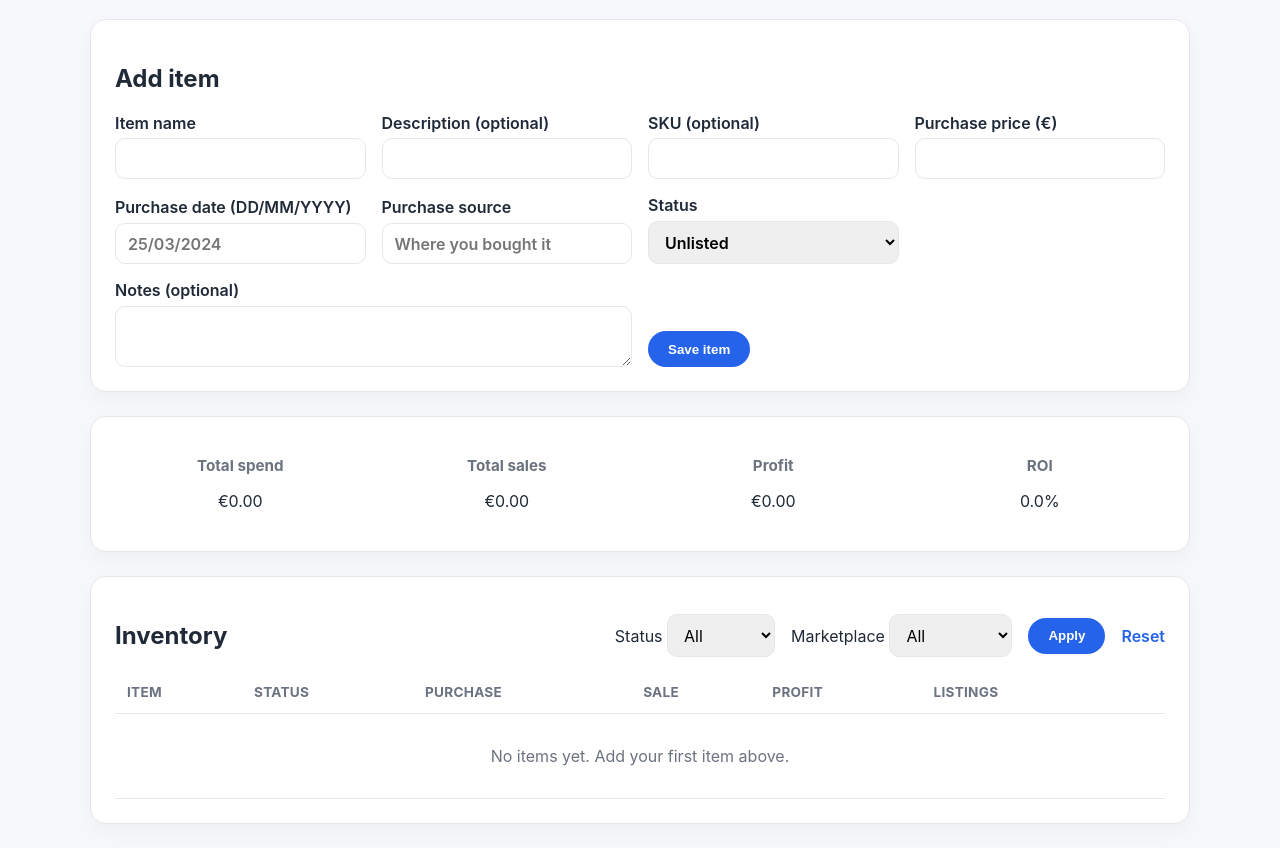
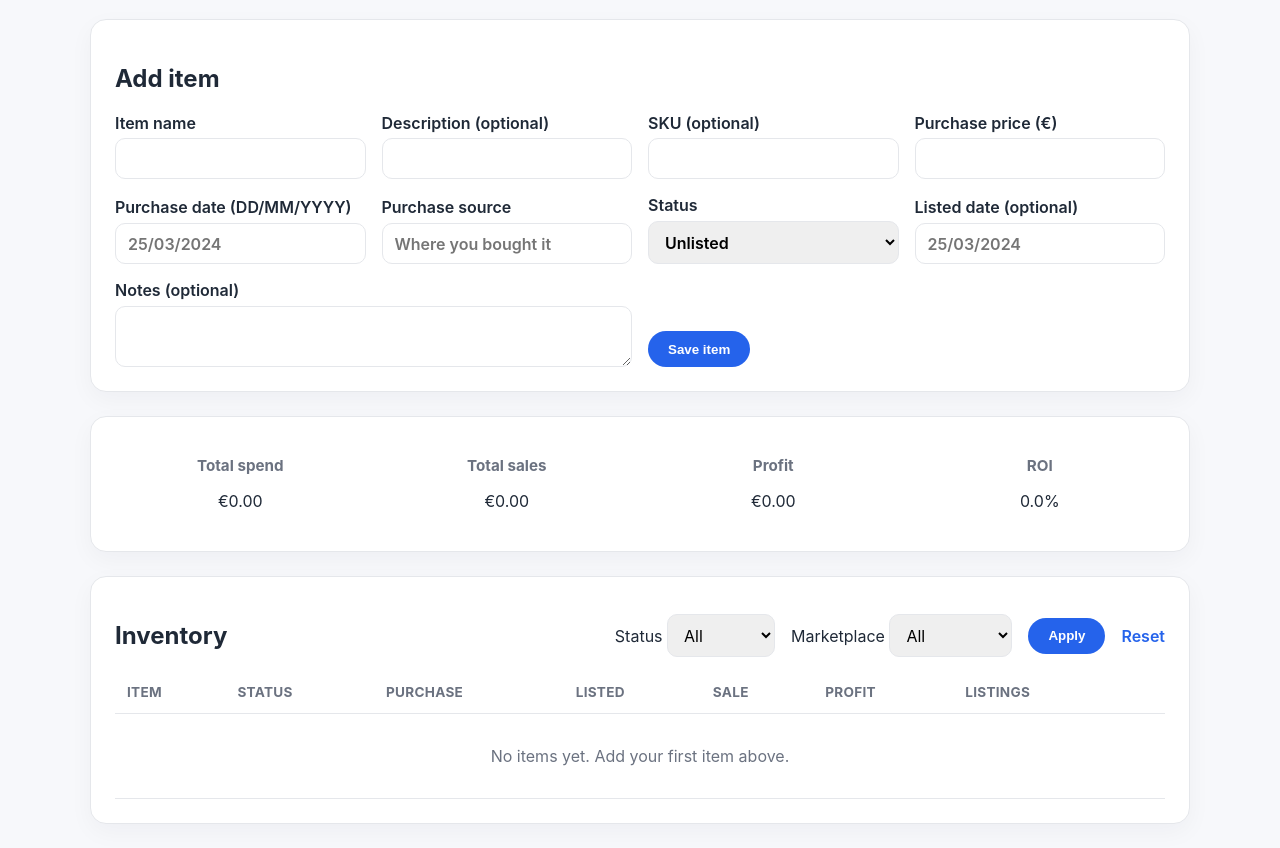
Before and after one commit to ps1-eng/super-potato, a Flask app: page / in a window 1280 px wide. Shown: the part 156-1004 px from the top of the page. Run offline with Flask 3, Linux system fonts and the light colour scheme; data that the repository does not hold is empty.

Commit message:
Add listed date field

```diff
--- a/app.py
+++ b/app.py
@@ -28,6 +28,16 @@ def get_db() -> sqlite3.Connection:
     return conn
 
 
+def ensure_column(conn: sqlite3.Connection, table: str, column: str, column_type: str) -> None:
+    existing = {
+        row["name"]
+        for row in conn.execute(f"PRAGMA table_info({table})").fetchall()
+    }
+    if column in existing:
+        return
+    conn.execute(f"ALTER TABLE {table} ADD COLUMN {column} {column_type}")
+
+
 def init_db() -> None:
     with get_db() as conn:
         conn.execute("PRAGMA foreign_keys = ON")
@@ -42,6 +52,7 @@ def init_db() -> None:
                 purchase_date TEXT NOT NULL,
                 purchase_source TEXT NOT NULL,
                 status TEXT NOT NULL,
+                listed_date TEXT,
                 sale_price REAL,
                 sale_date TEXT,
                 sold_marketplace TEXT,
@@ -61,6 +72,7 @@ def init_db() -> None:
             )
             """
         )
+        ensure_column(conn, "items", "listed_date", "TEXT")
         conn.execute(
             """
             CREATE INDEX IF NOT EXISTS idx_items_sku ON items (sku)
@@ -228,6 +240,7 @@ def add_item() -> Response:
     purchase_date = parse_date(request.form.get("purchase_date", ""))
     purchase_source = request.form.get("purchase_source", "").strip()
     status = request.form.get("status", "Unlisted")
+    listed_date = parse_date(request.form.get("listed_date", ""))
     notes = request.form.get("notes", "").strip() or None
 
     if not name:
@@ -245,14 +258,17 @@ def add_item() -> Response:
     if status not in STATUSES:
         flash("Invalid status.")
         return redirect(url_for("index"))
+    if request.form.get("listed_date", "").strip() and listed_date is None:
+        flash(f"Listed date must be in {DATE_FORMAT} format.")
+        return redirect(url_for("index"))
 
     with get_db() as conn:
         conn.execute(
             """
             INSERT INTO items
-                (name, sku, description, purchase_price, purchase_date, purchase_source, status, notes)
+                (name, sku, description, purchase_price, purchase_date, purchase_source, status, listed_date, notes)
             VALUES
-                (?, ?, ?, ?, ?, ?, ?, ?)
+                (?, ?, ?, ?, ?, ?, ?, ?, ?)
             """,
             (
                 name,
@@ -262,6 +278,7 @@ def add_item() -> Response:
                 purchase_date,
                 purchase_source,
                 status,
+                listed_date,
                 notes,
             ),
         )
@@ -309,7 +326,10 @@ def add_listing(item_id: int) -> Response:
             """,
             (item_id, marketplace, listing_url, listing_date),
         )
-        conn.execute("UPDATE items SET status = 'Listed' WHERE id = ?", (item_id,))
+        conn.execute(
+            "UPDATE items SET status = 'Listed', listed_date = ? WHERE id = ?",
+            (listing_date, item_id),
+        )
     flash("Listing added.")
     return redirect(url_for("item_detail", item_id=item_id))
 
@@ -366,6 +386,7 @@ def export_csv() -> Response:
             "purchase_date",
             "purchase_source",
             "status",
+            "listed_date",
             "sale_price",
             "sale_date",
             "sold_marketplace",
@@ -381,6 +402,7 @@ def export_csv() -> Response:
                 item["purchase_date"],
                 item["purchase_source"],
                 item["status"],
+                item["listed_date"] or "",
                 str(item["sale_price"] or ""),
                 item["sale_date"] or "",
                 item["sold_marketplace"] or "",
@@ -426,6 +448,7 @@ def import_csv() -> str | Response:
             purchase_date = parse_date(row.get("purchase_date", ""))
             purchase_source = (row.get("purchase_source") or "").strip()
             status = (row.get("status") or "Unlisted").strip() or "Unlisted"
+            listed_date = parse_date(row.get("listed_date", ""))
             sale_price = parse_decimal(row.get("sale_price", ""))
             sale_date = parse_date(row.get("sale_date", ""))
             sold_marketplace = (row.get("sold_marketplace") or "").strip() or None
@@ -441,8 +464,8 @@ def import_csv() -> str | Response:
                 """
                 INSERT INTO items
                     (name, sku, description, purchase_price, purchase_date, purchase_source, status,
-                     sale_price, sale_date, sold_marketplace, notes)
-                VALUES (?, ?, ?, ?, ?, ?, ?, ?, ?, ?, ?)
+                     listed_date, sale_price, sale_date, sold_marketplace, notes)
+                VALUES (?, ?, ?, ?, ?, ?, ?, ?, ?, ?, ?, ?)
                 """,
                 (
                     name,
@@ -452,6 +475,7 @@ def import_csv() -> str | Response:
                     purchase_date,
                     purchase_source,
                     status,
+                    listed_date,
                     float(sale_price) if sale_price is not None else None,
                     sale_date,
                     sold_marketplace,
--- a/templates/import.html
+++ b/templates/import.html
@@ -10,7 +10,7 @@
   </form>
   <div class="hint">
     <h3>Optional columns</h3>
-    <p>sku, description, status, sale_price, sale_date, sold_marketplace, notes</p>
+    <p>sku, description, status, listed_date, sale_price, sale_date, sold_marketplace, notes</p>
   </div>
 </section>
 {% endblock %}
--- a/templates/index.html
+++ b/templates/index.html
@@ -35,6 +35,10 @@
           <option value="{{ option }}">{{ option }}</option>
         {% endfor %}
       </select>
+    </label>
+    <label>
+      Listed date (optional)
+      <input type="text" name="listed_date" placeholder="25/03/2024" />
     </label>
     <label class="span-2">
       Notes (optional)
@@ -96,6 +100,7 @@
           <th>Item</th>
           <th>Status</th>
           <th>Purchase</th>
+          <th>Listed</th>
           <th>Sale</th>
           <th>Profit</th>
           <th>Listings</th>
@@ -111,6 +116,7 @@
             </td>
             <td><span class="pill {{ item.status|lower }}">{{ item.status }}</span></td>
             <td>{{ item.purchase_price | currency }}</td>
+            <td>{{ item.listed_date or '–' }}</td>
             <td>{{ item.sale_price | currency }}</td>
             <td>
               {% if item.sale_price is not none %}
@@ -124,7 +130,7 @@
           </tr>
         {% else %}
           <tr>
-            <td colspan="7" class="empty">No items yet. Add your first item above.</td>
+            <td colspan="8" class="empty">No items yet. Add your first item above.</td>
           </tr>
         {% endfor %}
       </tbody>
--- a/templates/item_detail.html
+++ b/templates/item_detail.html
@@ -14,6 +14,7 @@
       <h3>Item details</h3>
       <ul>
         <li>Status: <strong>{{ item.status }}</strong></li>
+        <li>Listed date: {{ item.listed_date or '–' }}</li>
         <li>SKU: {{ item.sku or '–' }}</li>
         <li>Purchase price: {{ item.purchase_price | currency }}</li>
         <li>Purchase date: {{ item.purchase_date }}</li>
```
Also changed, not shown: README.md.
